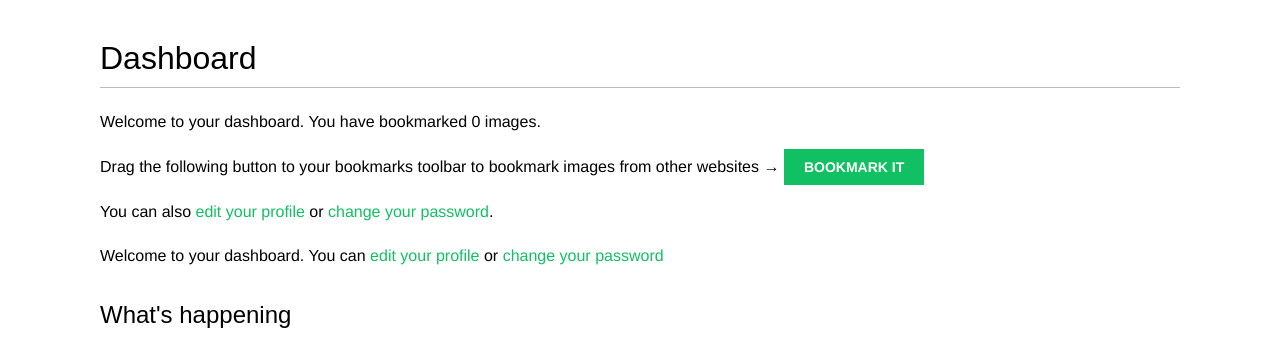
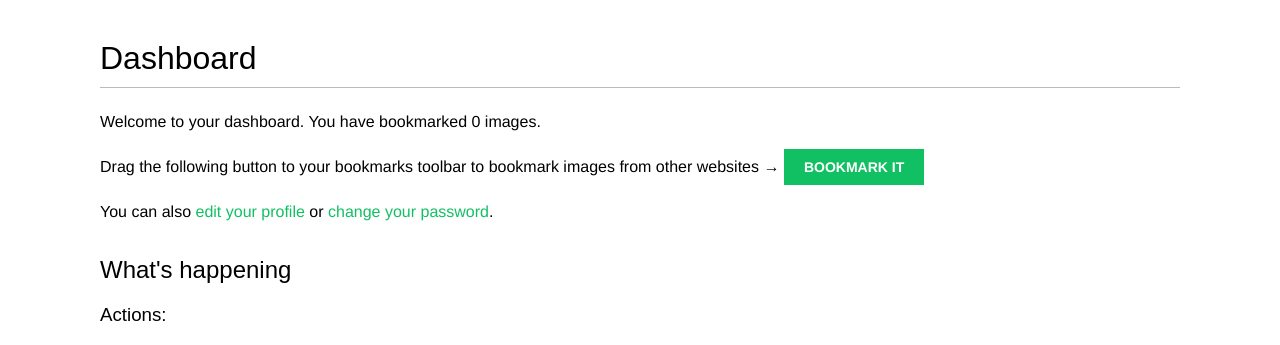
Before and after one commit to guru1112001/social-website, a Django app: page /account/ in a window 1280 px wide. Shown: the part 48-393 px from the top of the page. Run offline with Django 5.2, Linux system fonts and the light colour scheme; the visitor is signed in with stand-in values (Sample User, id 1); data comes from the database, SQL or seed files in the repository; data that the repository does not hold is empty; some libraries are stand-ins or nearby versions; some web fonts are replaced.

Commit message:
trying to fix a bug

```diff
--- a/bookmarks/account/templates/account/dashboard.html
+++ b/bookmarks/account/templates/account/dashboard.html
@@ -1,20 +1,26 @@
 {% extends "base.html" %}
+
 {% block title %}Dashboard{% endblock %}
+
 {% block content %}
   <h1>Dashboard</h1>
   {% with total_images_created=request.user.images_created.count %}
     <p>Welcome to your dashboard. You have bookmarked {{ total_images_created }} image{{ total_images_created|pluralize }}.</p>
   {% endwith %}
-  <p>Drag the following button to your bookmarks toolbar to bookmark images
- from other websites → <a href="javascript:{% include 'bookmarklet_launcher.js' %}" class="button">Bookmark it</a></p>
-  <p>You can also <a href="{% url 'edit'%}">edit your profile</a> or <a
- href="{% url 'password_change'%}">change your password</a>.</p>
-  <p>Welcome to your dashboard. You can <a href="{% url 'edit'%}">edit your
-    profile</a> or <a href="{% url 'password_change'%}">change your password</a></p>
+  <p>Drag the following button to your bookmarks toolbar to bookmark images from other websites → <a href="javascript:{% include "bookmarklet_launcher.js" %}" class="button">Bookmark it</a></p>
+  <p>You can also <a href="{% url "edit" %}">edit your profile</a> or <a href="{% url "password_change" %}">change your password</a>.</p>
+
   <h2>What's happening</h2>
   <div id="action-list">
     {% for action in actions %}
+
       {% include "actions/action/detail.html" %}
+
     {% endfor %}
   </div>
+
+  <!-- Debugging -->
+  <!-- {% debug actions %} -->
+  <h3>Actions:</h3>
+  <pre>{{ actions }}</pre>
 {% endblock %}
--- a/bookmarks/account/views.py
+++ b/bookmarks/account/views.py
@@ -35,31 +35,46 @@ def user_login(request):
 
 @login_required
 def dashboard(request):
-    actions=Action.objects.exclude(user=request.user)
-    following_ids=request.user.following.values_list('id',flat=True)
+    # Display all actions by default
+    actions = Action.objects.exclude(user=request.user)
+    print("Initial actions:", actions)  # Debug statement
+    following_ids = request.user.following.values_list('id', flat=True)
+    print(request.user.following.values_list)
+    print("Following IDs:", following_ids)  # Debug statement
     if following_ids:
-        actions=actions.filter(user_id__in=following_ids)
-    actions=actions.select_related('user','user__profile').prefetch_related('target')[:10]
-
-    return render(request,'account/dashboard.html',{'section':'dashboard','actions':actions})
+        # If user is following others, retrieve only their actions
+        actions = actions.filter(user_id__in=following_ids)
+        print("Filtered actions:", actions)  # Debug statement
+    actions = actions.select_related('user', 'user__profile')\
+                     .prefetch_related('target')[:10]
+    print("Final actions:", actions)  # Debug statement
+    return render(request,
+                  'account/dashboard.html',
+                  {'section': 'dashboard',
+                   'actions': actions})
 
 def register(request):
-    if request.method=="POST":
-        user_form=UserRegisterationForm(request.POST)
+    if request.method == 'POST':
+        user_form = UserRegisterationForm(request.POST)
         if user_form.is_valid():
-            new_user=user_form.save(commit=False)
-            new_user.set_password(user_form.cleaned_data['password'])
+            # Create a new user object but avoid saving it yet
+            new_user = user_form.save(commit=False)
+            # Set the chosen password
+            new_user.set_password(
+                user_form.cleaned_data['password'])
+            # Save the User object
             new_user.save()
-
+            # Create the user profile
             Profile.objects.create(user=new_user)
-            create_action(new_user,'has created an account')
+            create_action(new_user, 'has created an account')
             return render(request,
                           'account/register_done.html',
                           {'new_user': new_user})
-
     else:
-        user_form=UserRegisterationForm()
-    return render(request,'account/register.html',{'user_form':user_form})
+        user_form = UserRegisterationForm()
+    return render(request,
+                  'account/register.html',
+                  {'user_form': user_form})
 
 @login_required
 def edit(request):
@@ -94,7 +109,6 @@ def user_detail(request,username):
     return render(request,'account/user/detail.html',{'user':user,'section':'people'})
 
 
-
 @require_POST
 @login_required
 def user_follow(request):
@@ -107,28 +121,7 @@ def user_follow(request):
                 Contact.objects.get_or_create(
                     user_from=request.user,
                     user_to=user)
-                create_action(request.user,'is following',user)
-            else:
-                Contact.objects.filter(user_from=request.user,
-                                       user_to=user).delete()
-            return JsonResponse({'status':'ok'})
-        except User.DoesNotExist:
-            return JsonResponse({'status':'error'})
-    return JsonResponse({'status':'error'})
-
-@require_POST
-@login_required
-def user_follow(request):
-    user_id = request.POST.get('id')
-    action = request.POST.get('action')
-    if user_id and action:
-        try:
-            user = User.objects.get(id=user_id)
-            if action == 'follow':
-                Contact.objects.get_or_create(
-                    user_from=request.user,
-                    user_to=user)
-
+                create_action(request.user, 'is following', user)
             else:
                 Contact.objects.filter(user_from=request.user,
                                        user_to=user).delete()
```
Also changed, not shown: bookmarks/actions/templates/actions/action/detail.html (+11 -10 lines), bookmarks/actions/utils.py (+15 -8 lines). Lines whose indentation alone changed are shown as unchanged.
